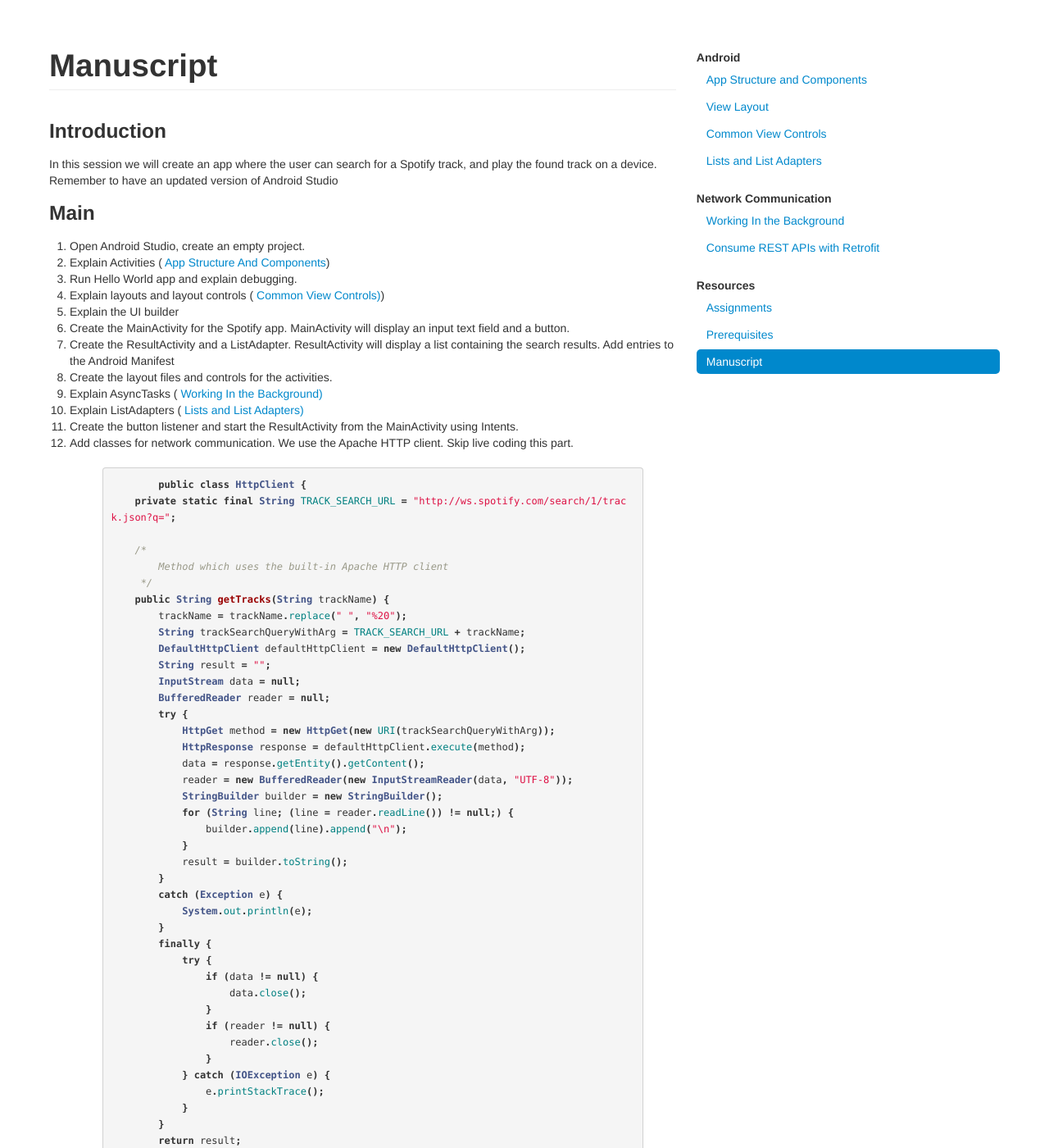
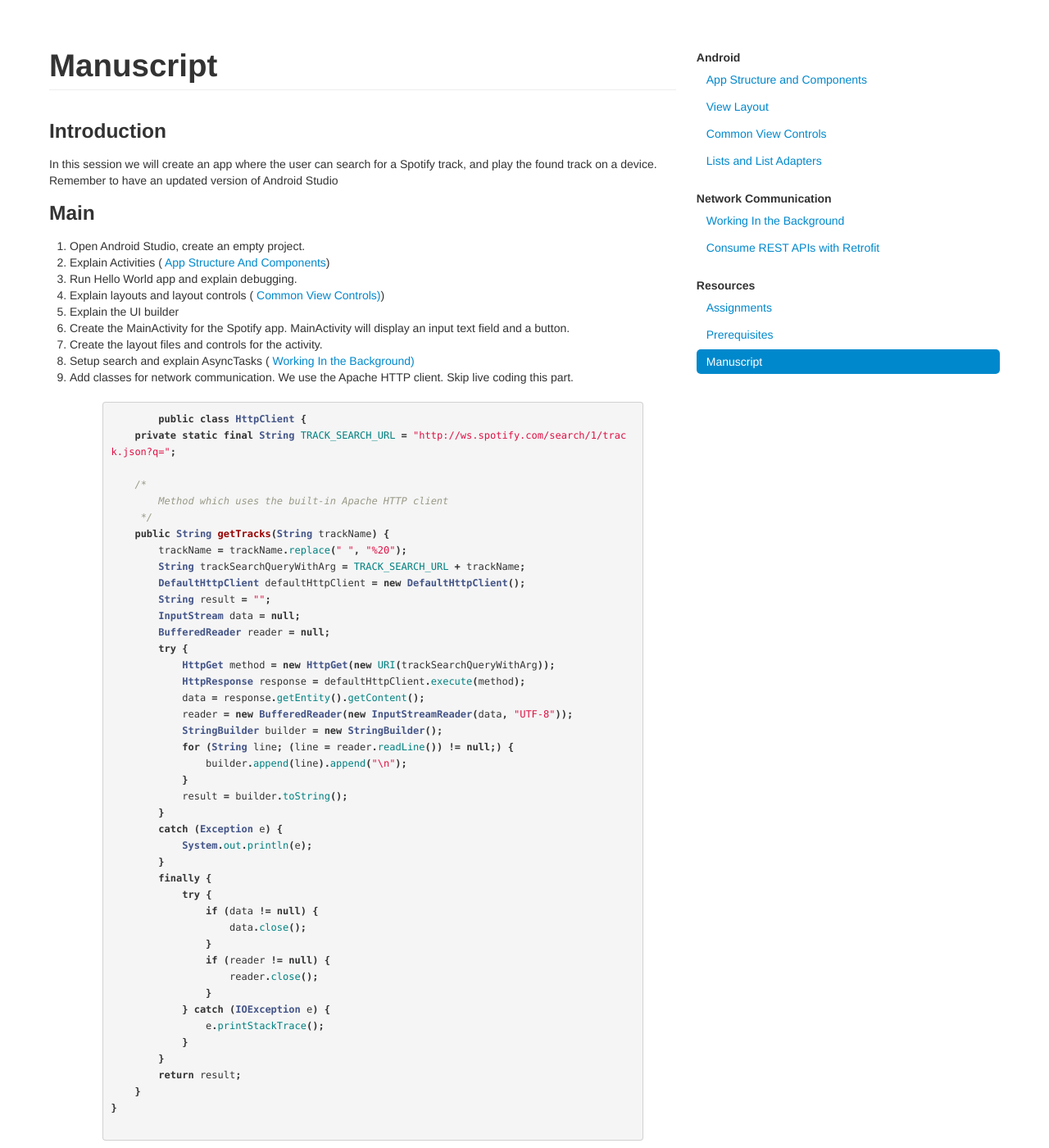
Before and after one commit to bekk/android101, a Jekyll site: the page built from docs/pages/manuscript.html, in a window 1280 px wide and 1400 px high. Shown: the whole window at 82% size. Built offline with Jekyll 4.4.1, drawn with Linux system fonts in a browser that asks for light colours; Markdown is read by kramdown in place of the engine named in the settings; some of the changed text lies outside the part shown.

Commit message:
Oppdatert manus

```diff
--- a/docs/pages/manuscript.html
+++ b/docs/pages/manuscript.html
@@ -14,11 +14,8 @@ an updated version of Android Studio
 	<li>Explain layouts and layout controls (<a href="common-view-controls.html"> Common View Controls)</a>)</li>
 	<li>Explain the UI builder</li>
 	<li>Create the MainActivity for the Spotify app. MainActivity will display an input text field and a button. </li>
-	<li>Create the ResultActivity and a ListAdapter. ResultActivity will display a list containing the search results. Add entries to the Android Manifest</li>
-    <li>Create the layout files and controls for the activities.</li>
-    <li>Explain AsyncTasks (<a href="working-in-the-background.html"> Working In the Background)</a></li>
-	<li>Explain ListAdapters (<a href="list-list-adapters.html"> Lists and List Adapters)</a></li>
-	<li>Create the button listener and start the ResultActivity from the MainActivity using Intents.</li>
+    <li>Create the layout files and controls for the activity.</li>
+    <li>Setup search and explain AsyncTasks (<a href="working-in-the-background.html"> Working In the Background)</a></li>
 	<li>Add classes for network communication. We use the Apache HTTP client. Skip live coding this part.</li>
 	{% highlight java %}
 	public class HttpClient {
```
Also changed, not shown: other parts of docs/pages/manuscript.html (+3 -1 lines).
